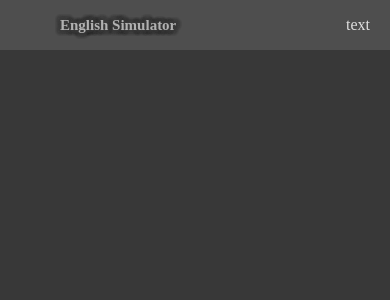
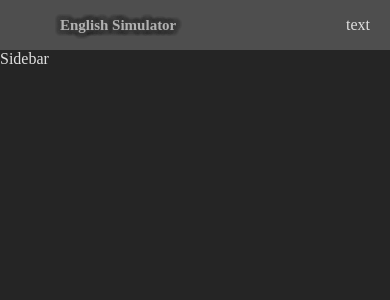
Before and after one commit to Dmitry8019/en-sim, a React (Vite) app: page / in a window 390 px wide. Shown: the top 300 px of the page. Built offline with nearby package versions, Linux system fonts and the light colour scheme.

Commit message:
feat(f-3): add Sidebar

```diff
--- a/src/App.tsx
+++ b/src/App.tsx
@@ -1,4 +1,5 @@
 import { Navbar } from './components/Navbar/Navbar';
+import { Sidebar } from './components/Sidebar/Sidebar';
 import './styles/index.scss';
 
 function App() {
@@ -8,6 +9,9 @@
         <>
             <div className='app app_dark_theme'>
                 <Navbar />
+                <div className='content-page'>
+                    <Sidebar />
+                </div>
             </div>
         </>
     );
--- a/src/components/Navbar/Navbar.tsx
+++ b/src/components/Navbar/Navbar.tsx
@@ -2,7 +2,6 @@
 import styles from './Navbar.module.scss';
 
 export const Navbar = () => {
-    console.log('navbar');
     return (
         <div className={styles.navbar}>
             <AppLogo className={styles.logoPosition} />
--- /dev/null
+++ b/src/components/Sidebar/Sidebar.module.scss
@@ -0,0 +1,44 @@
+.sidebar {
+    height: calc(100vh - var(--navbar-height));
+    width: var(--sidebar-width);
+    background: var(--bg-sidebar);
+    position: relative;
+    transition: width 0.3s, left 0.3s;
+}
+
+.collapsed {
+    width: var(--sidebar-width-collapsed);
+}
+
+@media (max-width: 710px) {
+    .sidebar {
+        position: absolute;
+        width: 100%;
+        z-index: 10;
+        left: 0;
+    }
+    .collapsed {
+        width: 0;
+        left: -20px;
+    }
+}
+
+.blockDev {
+    display: flex;
+    flex-direction: column;
+    justify-content: space-between;
+    height: 100%;
+}
+
+.dev {
+    padding: 15px;
+    font-size: 12px;
+    color: gray;
+    transition: opacity 0.3s, transform 0.3s;
+    min-width: calc(var(--sidebar-width) - 70px);
+    max-width: calc(var(--sidebar-width) - 70px);
+}
+.hideText {
+    opacity: 0;
+    transform: scaleY(0);
+}
--- /dev/null
+++ b/src/components/Sidebar/Sidebar.tsx
@@ -0,0 +1,16 @@
+import classNames from 'classnames';
+import styles from './Sidebar.module.scss';
+
+interface SidebarProps {
+    className?: string;
+}
+
+export const Sidebar = (props: SidebarProps) => {
+    const { className } = props;
+
+    return (
+        <>
+            <div className={classNames(styles.sidebar, className)}>Sidebar</div>
+        </>
+    );
+};
```
